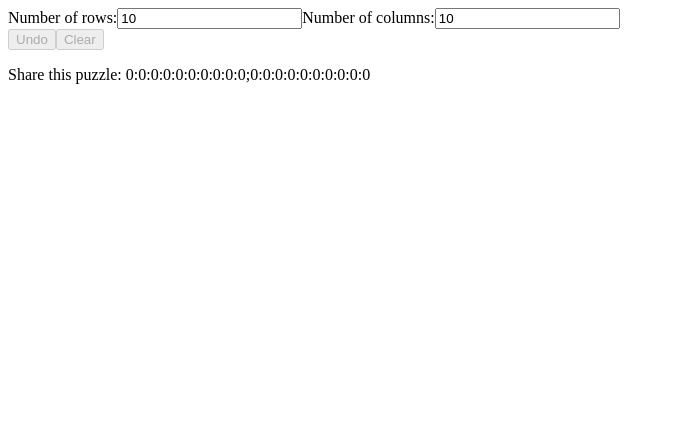
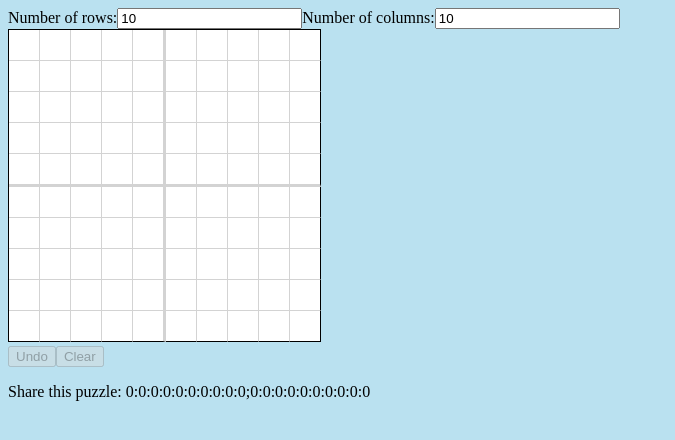
Before and after one commit to DHerls/Nonograms, a React app: page /create in a window 1280 px wide. Shown: the top 440 px of the page, without its empty margins (0-675 px from the left). Built offline with nearby package versions, Linux system fonts and the light colour scheme; the HTML template or start-up script is replaced by a standard one.

Commit message:
Replace style.css with Sass

```diff
--- a/package.json
+++ b/package.json
@@ -17,8 +17,12 @@
     "@types/react-dom": "^16.9.6",
     "@types/react-redux": "^7.1.7",
     "@types/react-router-dom": "^5.1.4",
+    "css-loader": "^3.5.2",
     "jasmine": "^3.5.0",
+    "sass": "^1.26.3",
+    "sass-loader": "^8.0.2",
     "source-map-loader": "^0.2.4",
+    "style-loader": "^1.1.4",
     "ts-loader": "^6.2.2",
     "ts-node": "^8.8.2",
     "typescript": "^3.8.3",
--- a/src/index.tsx
+++ b/src/index.tsx
@@ -8,6 +8,8 @@ import { stopDrag } from "./store/actions";
 import CreatePuzzleContainer from "./components/CreatePuzzleContainer";
 import SolvePuzzleContainer from "./components/SolvePuzzleContainer";
 import { Home } from "./components/Home";
+
+import 'styles/style.scss'
 
 const store = createStore(
   rootReducer,
--- /dev/null
+++ b/src/styles/style.scss
@@ -0,0 +1,162 @@
+body {
+    background-color: #bae1f0;
+}
+
+.game-square {
+    display: inline-block;
+    border: 1px solid lightgrey;
+    border-top: 1px transparent;
+    border-left: 1px transparent;
+}
+
+.game-square.filled {
+    background-color: black;
+}
+
+.game-square.blocked:before {
+    content: "";
+    position: absolute;
+    border-top: 1px solid grey;
+    width: 42px;
+    transform: rotate(45deg);
+    transform-origin: 0 0;
+}
+
+.game-square.blocked:after {
+    content: "";
+    position: absolute;
+    border-top: 1px solid grey;
+    width: 43px;
+    transform: rotate(-45deg);
+    transform-origin: 0 0;
+    margin-top: 30px
+}
+
+.game-row {
+    display: flex;
+    line-height: 0;
+    flex-wrap: nowrap;
+}
+
+.game-rows {
+    background: white;
+    border-top: 1px solid black;
+    border-left: 1px solid black;
+    display: inline-block;
+}
+
+.game-board {
+    display: inline-block;
+}
+
+.hint-rows {
+    display: inline-block;
+}
+
+.hint-row {
+    display: flex;
+    justify-content: flex-end;
+}
+
+.hint-square {
+    display: flex;
+    justify-content: center;
+    align-items: center;
+    font-size: 1.2em;
+    border: 1px solid black;
+    border-top: 1px transparent;
+    background-color: lightgrey;
+    border-left: 1px transparent;
+    -webkit-user-select: none; /* Safari */
+    -moz-user-select: none; /* Firefox */
+    -ms-user-select: none; /* IE10+/Edge */
+    user-select: none; /* Standard */
+}
+
+.hint-row:nth-child(1) .hint-square,  .hint-column .hint-square:nth-child(1){
+    border-top: 1px solid black;
+}
+
+.hint-row .hint-square:nth-child(1), .hint-column:nth-child(1) .hint-square {
+    border-left: 1px solid black;
+}
+
+.puzzle-board {
+    padding: 10px;
+}
+
+.hint-columns {
+    display: flex;
+    grid-column-start: 2;
+}
+
+.hint-column {
+    display: flex;
+    flex-direction: column;
+    justify-content: flex-end;
+}
+
+.hint-area {
+    display: grid;
+}
+
+.game-row:nth-child(5n) .game-square, .hint-row:nth-child(5n) .hint-square{
+    border-bottom-width: 3px;
+}
+
+.game-square:nth-child(5n), .hint-column:nth-child(5n) .hint-square {
+    border-right-width: 3px;
+}
+
+.game-row:nth-last-child(1) .game-square, .hint-row:nth-last-child(1) .hint-square{
+    border-bottom: 1px solid black;
+}
+
+.game-square:nth-last-child(1), .hint-column:nth-last-child(1) .hint-square {
+    border-right: 1px solid black;
+}
+
+.hint-square, .game-square {
+    box-sizing: content-box;
+    width: 30px;
+    height: 30px;
+}
+
+/* .hint-square.solved:before {
+    content: "";
+    position: absolute;
+    border-top: 4px solid #000000e0;
+    width: 42px;
+    transform: rotate(45deg);
+} */
+
+.hint-square.solved {
+    background-color: darkgrey;
+    color: #fff;
+}
+
+#index {
+    display: flex;
+    justify-content: center;
+    align-items: center;
+    flex-direction: column;
+}
+
+#index p {
+    text-align: center;
+    width: 80%;
+}
+
+#game-key-nav {
+    display: flex;
+    flex-flow: row wrap;
+    justify-content: center;
+}
+
+#game-key-nav label input {
+    margin-left: 5px;
+}
+
+#game-key-nav label {
+    break-after: always;
+}
--- a/webpack.config.js
+++ b/webpack.config.js
@@ -23,6 +23,17 @@ module.exports = {
           },
         ],
       },
+      {
+        test: /\.s[ac]ss$/i,
+        use: [
+          // Creates `style` nodes from JS strings
+          "style-loader",
+          // Translates CSS into CommonJS
+          "css-loader",
+          // Compiles Sass to CSS
+          "sass-loader",
+        ],
+      },
       // All output '.js' files will have any sourcemaps re-processed by 'source-map-loader'.
       {
         enforce: "pre",
@@ -46,6 +57,6 @@ module.exports = {
     compress: true,
     port: 9000,
     host: "0.0.0.0",
-    historyApiFallback: true
+    historyApiFallback: true,
   },
 };
```
Also changed, not shown: 1 other file (tests, documents, lock files or other folders).
